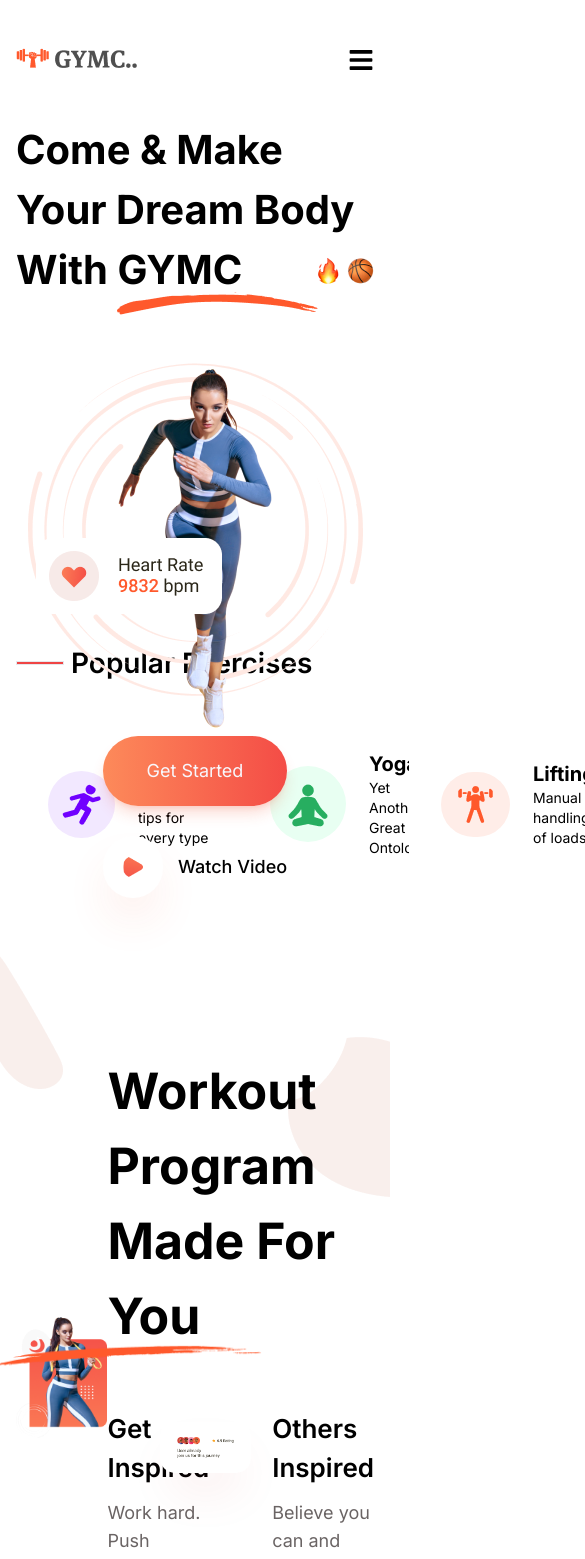
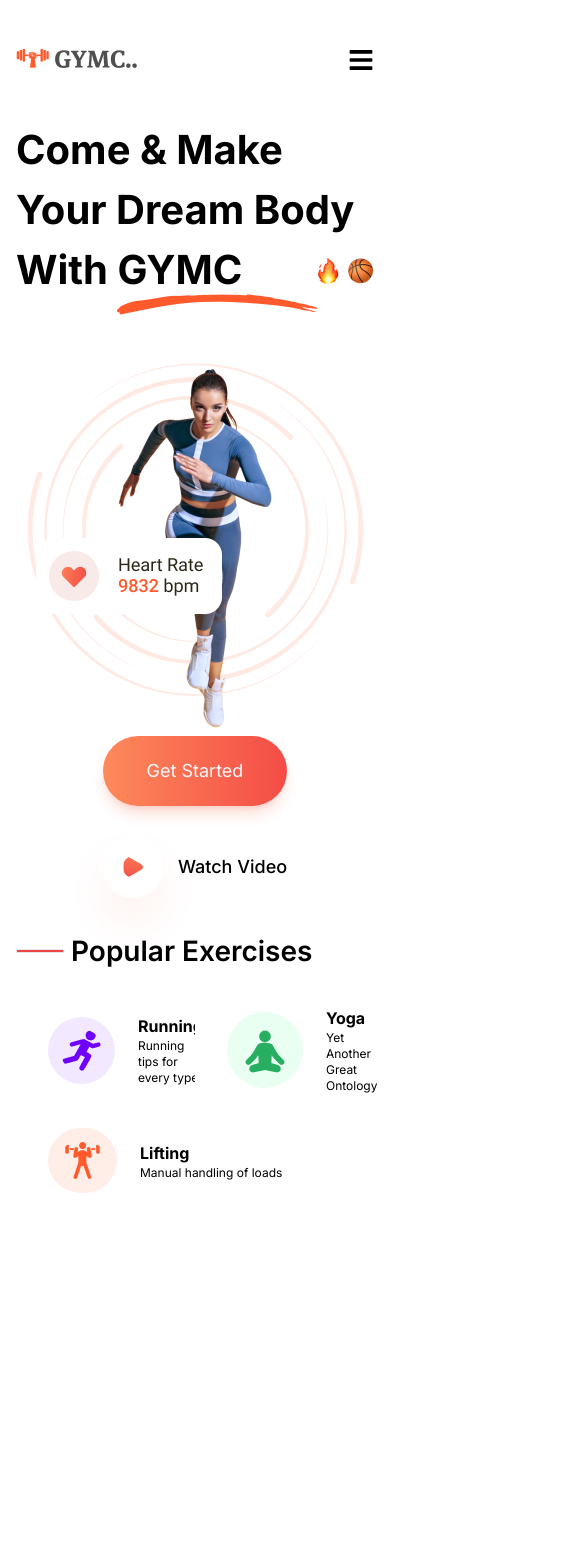
Before and after one commit to jahidhasan136/fitness, a Next.js app: page / in a window 390 px wide. Shown: the top 1559 px of the page, 585 px wide, since content can reach past the window. After the commit the page ends 1193 px from the top, so only its background shows below. Built offline with nearby package versions, Linux system fonts and the light colour scheme.

Commit message:
popular exercise section responsive complete

```diff
--- a/app/components/Exercises/Exercises.jsx
+++ b/app/components/Exercises/Exercises.jsx
@@ -4,33 +4,33 @@ import lifting from './images/lifting.png'
 
 const Exercises = () => {
     return (
-        <div className="container -mt-72">
+        <div className="container md:-mt-16 lg:-mt-52 xl:-mt-72">
             <div className="flex items-center gap-[7px]">
                 <div className="w-12  border-b border h-1 bg-red-500"></div>
                 <h2 className="text-[28px] font-semibold">Popular Exercises</h2>
             </div>
-            <div className='flex justify-between mt-8'>
-                <div className='flex gap-[30px]'>
+            <div className='lg:flex justify-between md:mt-8'>
+                <div className='grid grid-cols-2'>
                     <div className='flex items-center gap-[23px] bg-[#FFFFFF] py-[34px] px-8 rounded-lg'>
                         <img className='bg-[#F2E8FF] rounded-full p-3' src={running.src} alt="" />
                         <div>
-                            <h5 className="text-xl font-bold">Running</h5>
-                            <p className="text-sm">Running tips for every type</p>
+                            <h5 className="lg:text-xl font-bold">Running</h5>
+                            <p className="text-xs lg:text-sm">Running tips for every type</p>
                         </div>
                     </div>
                     <div className='flex items-center gap-[23px] bg-[#FFFFFF] py-[34px] px-8 rounded-lg'>
                         <img className='bg-[#E8FFF2] rounded-full p-3' src={yoga.src} alt="" />
                         <div>
-                            <h5 className="text-xl font-bold">Yoga</h5>
-                            <p className="text-sm">Yet Another Great Ontology</p>
+                            <h5 className="lg:text-xl font-bold">Yoga</h5>
+                            <p className="text-xs lg:text-sm">Yet Another Great Ontology</p>
                         </div>
                     </div>
                 </div>
-                <div className='flex items-center gap-[23px] bg-[#FFFFFF] py-[34px] px-8 rounded-lg'>
+                <div className='flex items-center gap-[23px] bg-[#FFFFFF] lg:py-[34px] px-8 rounded-lg'>
                     <img className='bg-[#FFEDE8] rounded-full p-3' src={lifting.src} alt="" />
                     <div>
-                        <h5 className="text-xl font-bold">Lifting</h5>
-                        <p className="text-sm">Manual handling of loads</p>
+                        <h5 className="lg:text-xl font-bold">Lifting</h5>
+                        <p className="text-xs lg:text-sm">Manual handling of loads</p>
                     </div>
                 </div>
             </div>
--- a/app/page.js
+++ b/app/page.js
@@ -13,10 +13,10 @@ export default function Home() {
       <Header></Header>
       <Banner></Banner>
       <Exercises></Exercises>
-      <Workout></Workout>
+      {/* <Workout></Workout>
       <TrainingCenter></TrainingCenter>
       <PeopleSays></PeopleSays>
-      <Footer></Footer>
+      <Footer></Footer> */}
     </>
   )
 }
```
